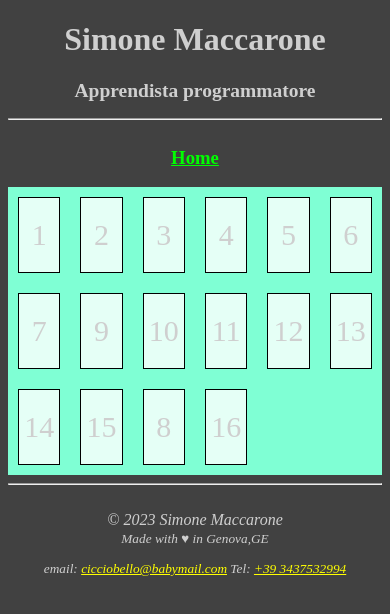
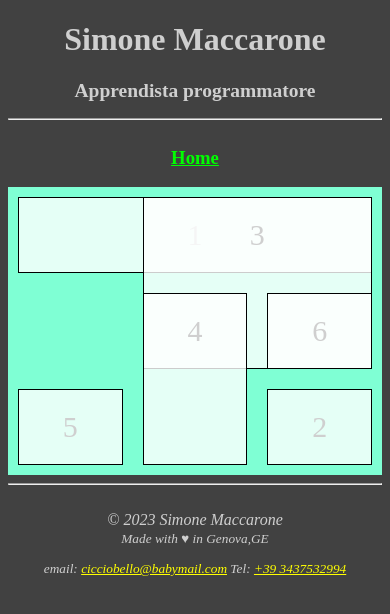
Before and after one commit to SimoneMaccaarone/chi_sono_io, a plain HTML site: page grind.html in a window 390 px wide. Drawn offline with Linux system fonts and the light colour scheme.

Commit message:
update-fix

```diff
--- a/grind.html
+++ b/grind.html
@@ -2,9 +2,25 @@
 <html lang="it">
 <head>
     <style>
+
+
+        @media screen and (max-width: 500px) {
+            .item1 {grid-area: 1/ span 3 / 2 / 4 ;}
+            .item2 {grid-area: 3 / 3 / 4 / 4 ;}
+            .item3 {grid-area: 1 / 2 / 3 / 4 ;}
+            .item4 {grid-area: 2 / 2 /span 2 / 3 ;}
+            .item5 {grid-area: 3 / 1 / 4 / 2 ;}
+            .item6 {grid-area: 2 / 3 / 3 / 4 ;}
+
+
+        }
+
+
+
+
         .grid-container {
             display: grid;
-            grid-template-columns: auto auto auto auto auto auto;
+            grid-template-columns: auto auto auto;
             background-color: aquamarine;
             padding: 10px;
             align-content: end  ;
@@ -23,9 +39,7 @@
 
         }
 
-        .item8{                             /*OCCUOPA (in column o row) FINO AD...*/
-            grid-area: 3/ 3;
-        }
+
     </style>
 
     <meta charset="UTF-8">
@@ -38,6 +52,7 @@
 
 
 
+<div class="mobile">
 
     <!---------------------------      HEADER      ----------------------------------------->
     <header>
@@ -56,12 +71,6 @@
 </header>
 
 
-
-
-
-
-
-
 <!----------------------------     MAIN       ----------------------------------------->
 <body>
     <div class="grid-container">
@@ -71,16 +80,6 @@
         <div class="item4">4</div>
         <div class="item5">5</div>
         <div class="item6">6</div>
-        <div class="item7">7</div>
-        <div class="item8">8</div>
-        <div class="item9">9</div>
-        <div class="item10">10</div>
-        <div class="item11">11</div>
-        <div class="item12">12</div>
-        <div class="item13">13</div>
-        <div class="item14">14</div>
-        <div class="item15">15</div>
-        <div class="item16">16</div>
     </div>
 
 
@@ -101,4 +100,5 @@
         </cite>
     </footer>
 </body>
+</div>
 </html>
--- a/style-flex.css
+++ b/style-flex.css
@@ -157,5 +157,4 @@ header{
 
 .footer-flex{
     border: 1px solid lime;
-    flex-direction: ;
 }
```
Also changed, not shown: index.html (+1 -0 lines). Lines whose indentation alone changed are shown as unchanged.
